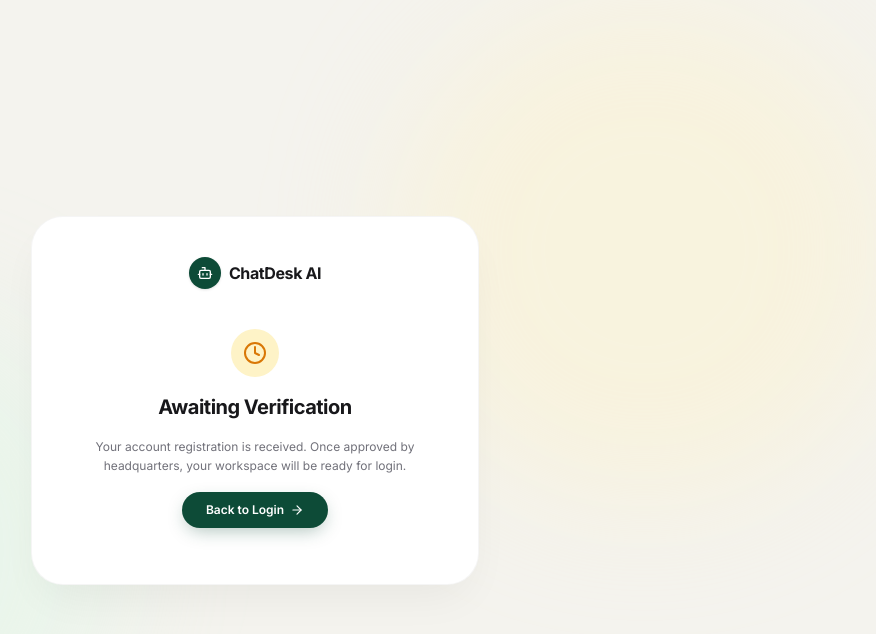
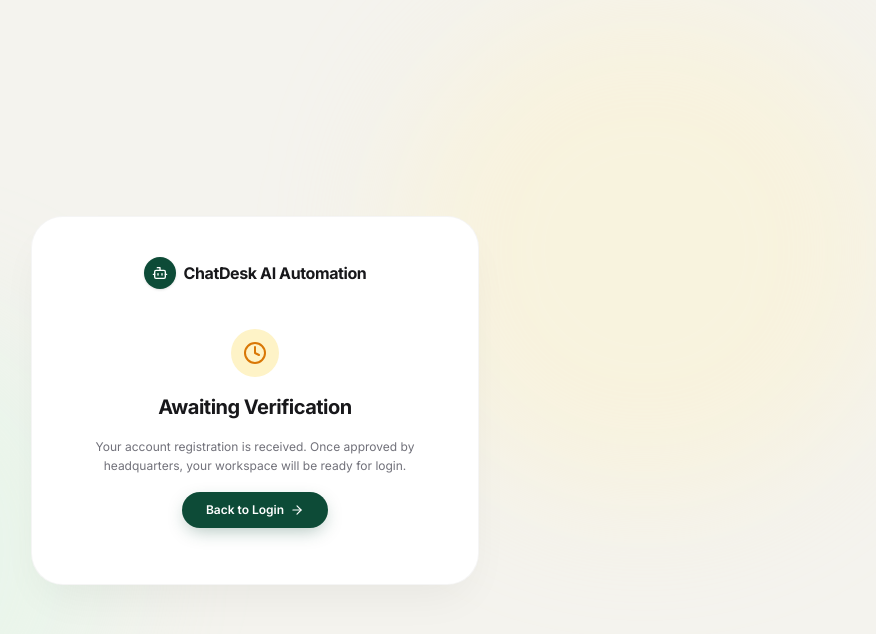
Before and after one commit to lateefshkh/ChatDeskAi, a Next.js app: page /verify-email in a window 1280 px wide. Shown: the top 634 px of the page, without its empty margins (385-1261 px from the left). Built offline with nearby package versions, Linux system fonts and the light colour scheme.

Commit message:
AI Automation

```diff
--- a/src/app/(auth)/layout.tsx
+++ b/src/app/(auth)/layout.tsx
@@ -19,7 +19,7 @@ export default function AuthLayout({ children }: { children: ReactNode }) {
               <Bot className="w-5 h-5" />
             </div>
             <span className="text-lg font-bold tracking-tight text-[#18181B]">
-              ChatDesk <span className="text-[#0D4B37] font-semibold">AI</span>
+              ChatDesk <span className="text-[#0D4B37] font-semibold">AI Automation</span>
             </span>
           </Link>
 
@@ -119,7 +119,7 @@ export default function AuthLayout({ children }: { children: ReactNode }) {
           <span className="flex items-center gap-1.5">
             <Check className="w-4 h-4 text-[#0D4B37]" /> Verified Sources Only
           </span>
-          <span>© 2026 ChatDesk AI</span>
+          <span>© 2026 ChatDesk AI Automation</span>
         </div>
       </div>
 
@@ -131,7 +131,7 @@ export default function AuthLayout({ children }: { children: ReactNode }) {
             <div className="w-8 h-8 rounded-full bg-[#0D4B37] flex items-center justify-center text-white shadow-sm">
               <Bot className="w-4 h-4" />
             </div>
-            <span className="text-base font-bold text-[#18181B] tracking-tight">ChatDesk AI</span>
+            <span className="text-base font-bold text-[#18181B] tracking-tight">ChatDesk AI Automation</span>
           </Link>
         </div>
 
--- a/src/app/layout.tsx
+++ b/src/app/layout.tsx
@@ -6,8 +6,8 @@ import "./globals.css";
 const inter = Inter({ subsets: ["latin"], variable: "--font-inter" });
 
 export const metadata: Metadata = {
-  title: "ChatDesk",
-  description: "AI assistant grounded in your business knowledge.",
+  title: "ChatDesk AI Automation",
+  description: "Website AI assistant and lead automation grounded in your business knowledge.",
 };
 
 export default function RootLayout({ children }: { children: React.ReactNode }) {
--- a/src/app/page.tsx
+++ b/src/app/page.tsx
@@ -32,7 +32,7 @@ export default function HomePage() {
               <Bot className="w-4 h-4" />
             </div>
             <span className="text-base font-bold tracking-tight text-[#18181B]">
-              ChatDesk <span className="text-[#0D4B37] font-semibold">AI</span>
+              ChatDesk <span className="text-[#0D4B37] font-semibold">AI Automation</span>
             </span>
           </Link>
 
@@ -559,7 +559,7 @@ export default function HomePage() {
             <div className="w-5 h-5 rounded-full bg-[#0D4B37] text-white flex items-center justify-center text-[10px] font-bold">
               C
             </div>
-            <span>© 2026 ChatDesk AI. All rights reserved.</span>
+            <span>© 2026 ChatDesk AI Automation. All rights reserved.</span>
           </div>
           <div className="flex items-center gap-6">
             <Link href="/privacy" className="hover:text-[#18181B] transition-colors">
--- a/src/app/verify-email/page.tsx
+++ b/src/app/verify-email/page.tsx
@@ -62,7 +62,7 @@ export default function VerifyEmailPage() {
           <div className="w-8 h-8 rounded-full bg-[#0D4B37] flex items-center justify-center text-white shadow-sm">
             <Bot className="w-4 h-4" />
           </div>
-          <span className="text-base font-bold text-[#18181B] tracking-tight">ChatDesk AI</span>
+          <span className="text-base font-bold text-[#18181B] tracking-tight">ChatDesk AI Automation</span>
         </Link>
 
         {status === "verifying" && (
--- a/src/components/dashboard/sidebar-nav.tsx
+++ b/src/components/dashboard/sidebar-nav.tsx
@@ -103,7 +103,7 @@ function SidebarContent({
       {/* Logo */}
       <div className="px-5 pt-5 pb-4 border-b border-border">
         <span className="text-[15px] font-semibold text-foreground tracking-tight">
-          ChatDesk
+          ChatDesk AI Automation
         </span>
       </div>
 
@@ -161,7 +161,7 @@ export function SidebarNav({ email, publicChatUrl }: SidebarNavProps) {
 
       {/* ── Mobile top bar ── */}
       <header className="lg:hidden fixed top-0 inset-x-0 z-30 flex items-center justify-between bg-card border-b border-border px-4 h-14">
-        <span className="text-[15px] font-semibold text-foreground">ChatDesk</span>
+        <span className="text-[15px] font-semibold text-foreground">ChatDesk AI Automation</span>
         <button
           onClick={() => setMobileOpen(true)}
           className="p-1.5 rounded-lg hover:bg-secondary transition-colors text-muted-foreground"
@@ -180,7 +180,7 @@ export function SidebarNav({ email, publicChatUrl }: SidebarNavProps) {
           />
           <div className="fixed inset-y-0 left-0 z-50 w-64 bg-card shadow-xl flex flex-col">
             <div className="flex items-center justify-between px-4 py-3 border-b border-border">
-              <span className="text-[15px] font-semibold text-foreground">ChatDesk</span>
+              <span className="text-[15px] font-semibold text-foreground">ChatDesk AI Automation</span>
               <button
                 onClick={() => setMobileOpen(false)}
                 className="p-1.5 rounded-lg hover:bg-secondary transition-colors text-muted-foreground"
--- a/src/components/dashboard/top-nav.tsx
+++ b/src/components/dashboard/top-nav.tsx
@@ -35,7 +35,7 @@ export function TopNav({ email, isAdmin }: TopNavProps) {
               <Bot className="w-4 h-4" />
             </div>
             <span className="text-base font-bold tracking-tight text-[#18181B]">
-              ChatDesk <span className="text-[#0D4B37] font-semibold">AI</span>
+              ChatDesk <span className="text-[#0D4B37] font-semibold">AI Automation</span>
             </span>
           </Link>
 
```
